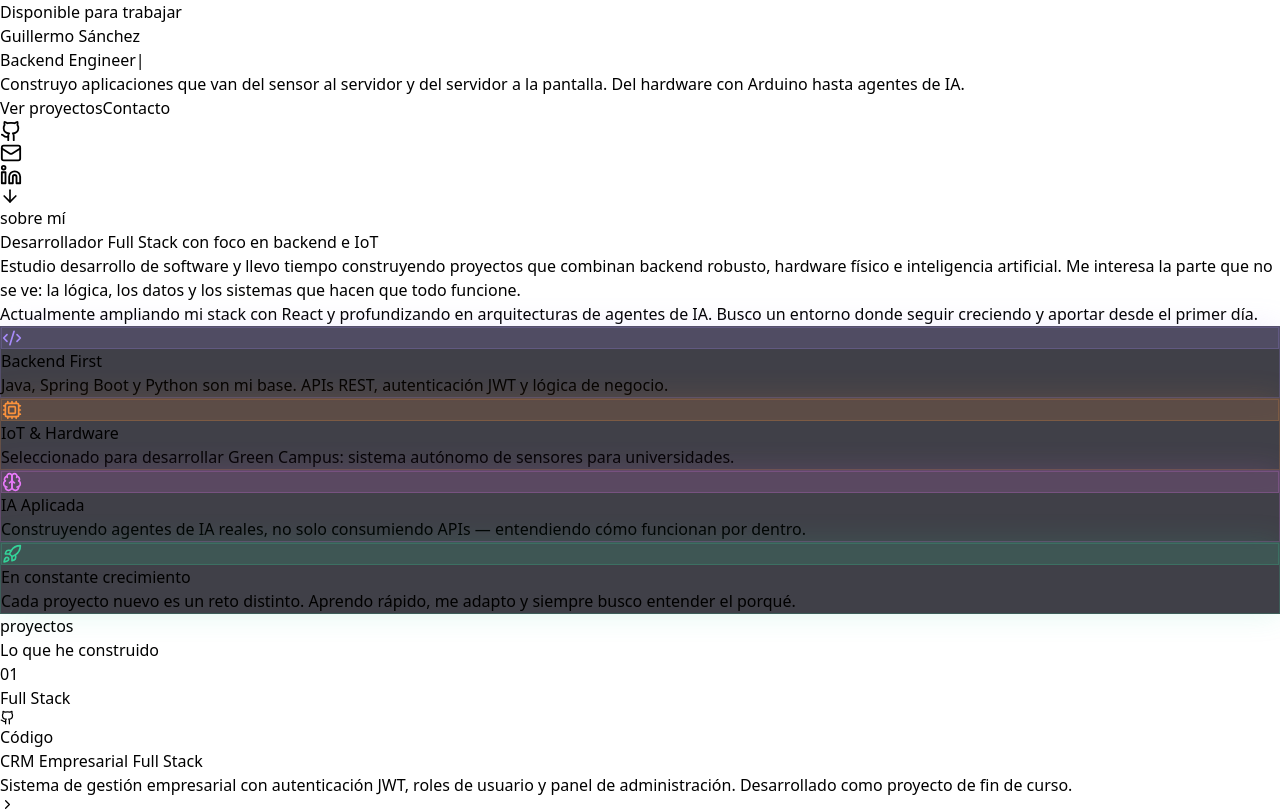
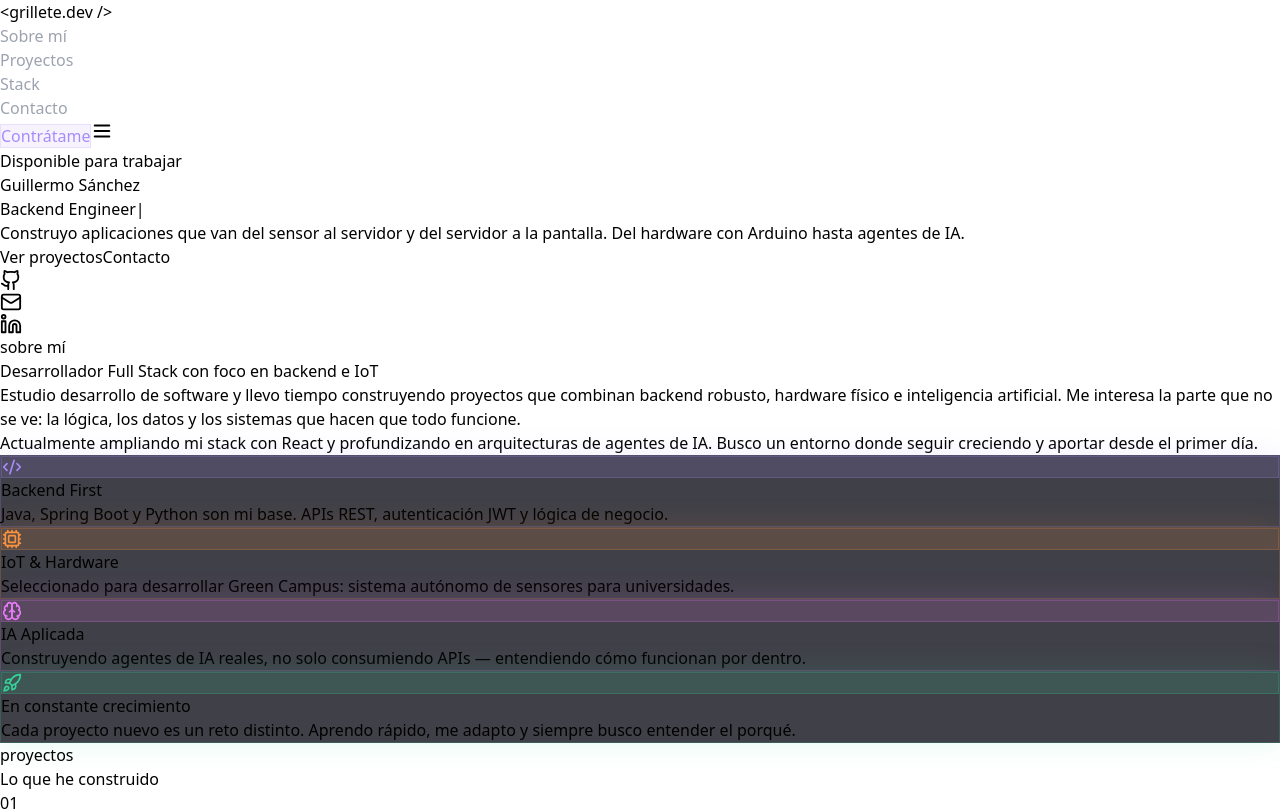
Before and after one commit to grilletee/portfolio, a React app: page / in a window 1280 px wide. Shown: the top 811 px of the page. Built offline with nearby package versions, Linux system fonts and the light colour scheme; the HTML template or start-up script is replaced by a standard one.

Commit message:
feat: add Navbar with active section detection

```diff
--- a/src/App.jsx
+++ b/src/App.jsx
@@ -1,3 +1,4 @@
+import Navbar from './components/Navbar'
 import Hero from './components/sections/Hero'
 import About from './components/sections/About'
 import Projects from './components/sections/Projects'
@@ -7,6 +8,7 @@ import Contact from './components/sections/Contact'
 function App() {
   return (
     <main className="relative bg-gray-950 text-white min-h-screen">
+      <Navbar />
       <div className="fixed inset-0 z-0 pointer-events-none">
         <div className="absolute inset-0 bg-[radial-gradient(ellipse_at_top,_var(--tw-gradient-stops))] from-violet-950/40 via-gray-950 to-gray-950" />
         <div
--- /dev/null
+++ b/src/components/Navbar.jsx
@@ -0,0 +1,139 @@
+import { useEffect, useState } from "react"
+import { Menu, X } from "lucide-react"
+
+const links = [
+  { label: "Sobre mí", href: "#about" },
+  { label: "Proyectos", href: "#projects" },
+  { label: "Stack", href: "#skills" },
+  { label: "Contacto", href: "#contact" },
+]
+
+export default function Navbar() {
+  const [scrolled, setScrolled] = useState(false)
+  const [open, setOpen] = useState(false)
+  const [active, setActive] = useState("")
+
+  useEffect(() => {
+    const onScroll = () => setScrolled(window.scrollY > 20)
+    window.addEventListener("scroll", onScroll)
+    return () => window.removeEventListener("scroll", onScroll)
+  }, [])
+
+  // Detecta sección activa con IntersectionObserver
+  useEffect(() => {
+    const sections = document.querySelectorAll("section[id]")
+    const observer = new IntersectionObserver(
+      (entries) => {
+        entries.forEach((entry) => {
+          if (entry.isIntersecting) setActive(`#${entry.target.id}`)
+        })
+      },
+      { threshold: 0.4 }
+    )
+    sections.forEach((s) => observer.observe(s))
+    return () => observer.disconnect()
+  }, [])
+
+  return (
+    <header
+      className="fixed top-0 left-0 right-0 z-50 transition-all duration-300"
+      style={{
+        background: scrolled ? "rgba(9,9,18,0.85)" : "transparent",
+        backdropFilter: scrolled ? "blur(12px)" : "none",
+        borderBottom: scrolled ? "1px solid rgba(255,255,255,0.06)" : "1px solid transparent",
+      }}
+    >
+      <nav className="max-w-6xl mx-auto px-6 h-16 flex items-center justify-between">
+        {/* Logo */}
+        <a
+          href="#hero"
+          className="font-bold text-white tracking-tight hover:text-violet-400 transition-colors font-mono"
+        >
+          <span className="text-gray-500">&lt;</span>grillete<span className="text-violet-400">.</span>dev<span className="text-gray-500"> /&gt;</span>
+        </a>
+
+        {/* Desktop links */}
+        <ul className="hidden md:flex items-center gap-8">
+          {links.map(({ label, href }) => (
+            <li key={href}>
+              <a
+                href={href}
+                className="text-sm transition-colors duration-200 relative"
+                style={{ color: active === href ? "#a78bfa" : "#9ca3af" }}
+              >
+                {label}
+                {active === href && (
+                  <span
+                    className="absolute -bottom-1 left-0 right-0 h-px rounded-full"
+                    style={{ background: "#a78bfa" }}
+                  />
+                )}
+              </a>
+            </li>
+          ))}
+        </ul>
+
+        {/* CTA desktop */}
+        <a
+          href="mailto:grillete07@gmail.com"
+          className="hidden md:inline-flex items-center gap-2 text-sm px-4 py-2 rounded-lg font-medium transition-all duration-200"
+          style={{
+            background: "rgba(167,139,250,0.1)",
+            border: "1px solid rgba(167,139,250,0.2)",
+            color: "#a78bfa",
+          }}
+          onMouseEnter={(e) => {
+            e.currentTarget.style.background = "rgba(167,139,250,0.2)"
+          }}
+          onMouseLeave={(e) => {
+            e.currentTarget.style.background = "rgba(167,139,250,0.1)"
+          }}
+        >
+          Contrátame
+        </a>
+
+        {/* Mobile menu button */}
+        <button
+          className="md:hidden text-gray-400 hover:text-white transition-colors"
+          onClick={() => setOpen(!open)}
+        >
+          {open ? <X size={22} /> : <Menu size={22} />}
+        </button>
+      </nav>
+
+      {/* Mobile menu */}
+      {open && (
+        <div
+          className="md:hidden px-6 pb-6 flex flex-col gap-4"
+          style={{
+            background: "rgba(9,9,18,0.95)",
+            borderBottom: "1px solid rgba(255,255,255,0.06)",
+          }}
+        >
+          {links.map(({ label, href }) => (
+            <a
+              key={href}
+              href={href}
+              onClick={() => setOpen(false)}
+              className="text-sm py-2 transition-colors"
+              style={{ color: active === href ? "#a78bfa" : "#9ca3af" }}
+            >
+              {label}
+            </a>
+          ))}
+          <a
+            href="mailto:grillete07@gmail.com"
+            className="text-sm px-4 py-2 rounded-lg font-medium text-center mt-2"
+            style={{
+              background: "rgba(167,139,250,0.1)",
+              border: "1px solid rgba(167,139,250,0.2)",
+              color: "#a78bfa",
+            }}
+          >
+            Contrátame
+          </a>
+        </div>
+      )}
+    </header>
+  )
+}
--- a/src/components/sections/Hero.jsx
+++ b/src/components/sections/Hero.jsx
@@ -1,5 +1,5 @@
 import { useEffect, useState } from "react"
-import { ArrowDown, Github, Mail, Linkedin } from "lucide-react"
+import { Github, Mail, Linkedin } from "lucide-react"
 
 const roles = [
   "Full Stack Developer",
@@ -46,7 +46,7 @@ export default function Hero() {
   return (
     <section
       id="hero"
-      className="relative min-h-screen flex flex-col justify-center items-center text-center px-6 overflow-hidden"
+      className="relative min-h-screen flex flex-col justify-center items-center text-center px-6 pt-16 overflow-hidden"
     >
       <div
         className={`relative z-10 w-full transition-all duration-1000 ${
@@ -108,7 +108,7 @@ export default function Hero() {
             <Mail size={22} />
           </a>
           <a
-            href="https://linkedin.com"
+            href="https://www.linkedin.com/in/guillermo-sanchez-gutierrez/"
             target="_blank"
             rel="noopener noreferrer"
             className="hover:text-violet-400 transition-colors"
@@ -117,10 +117,6 @@ export default function Hero() {
           </a>
         </div>
       </div>
-
-      <div className="absolute bottom-8 left-1/2 -translate-x-1/2 text-gray-600 animate-bounce">
-        <ArrowDown size={20} />
-      </div>
     </section>
   )
 }
```
